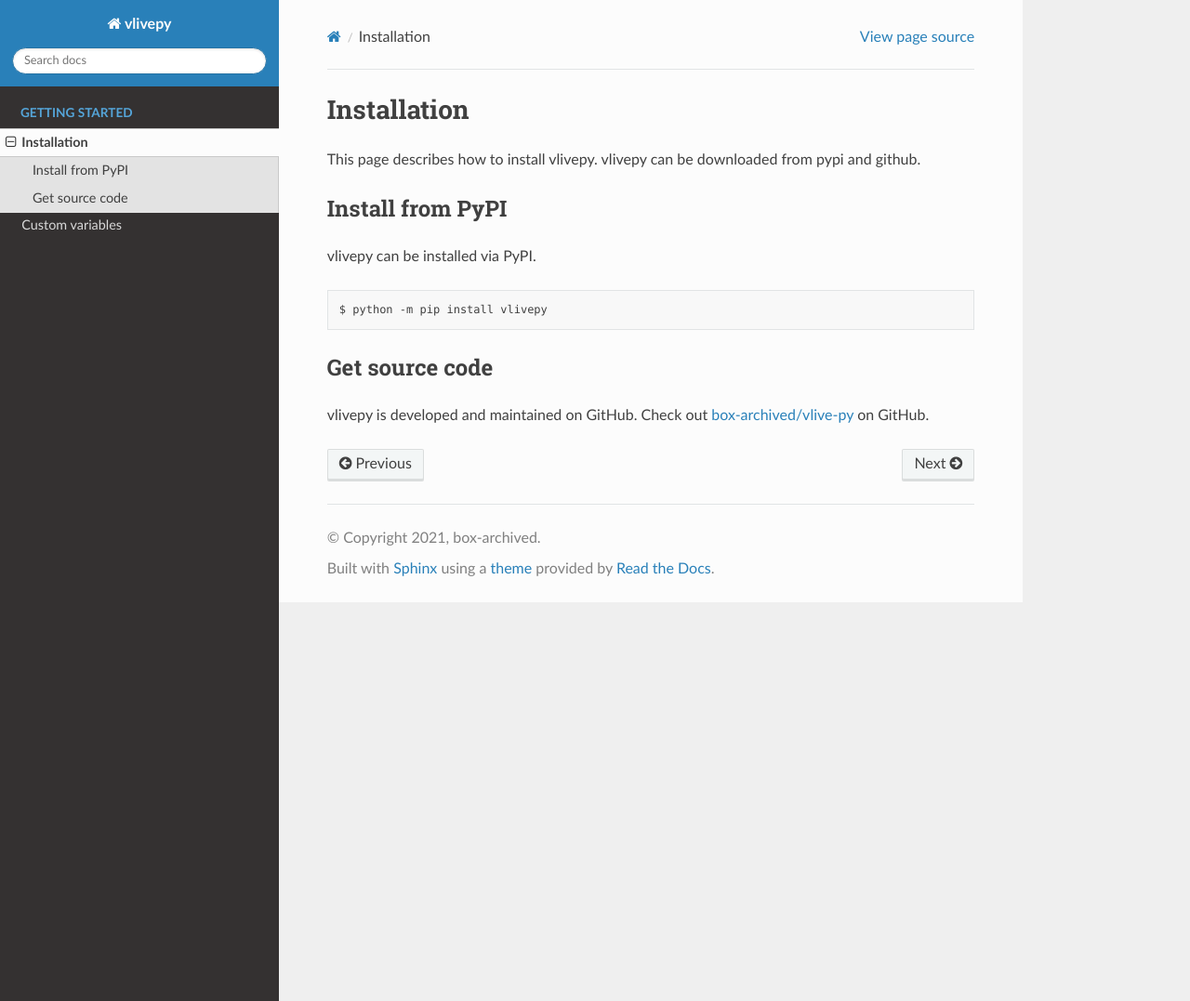
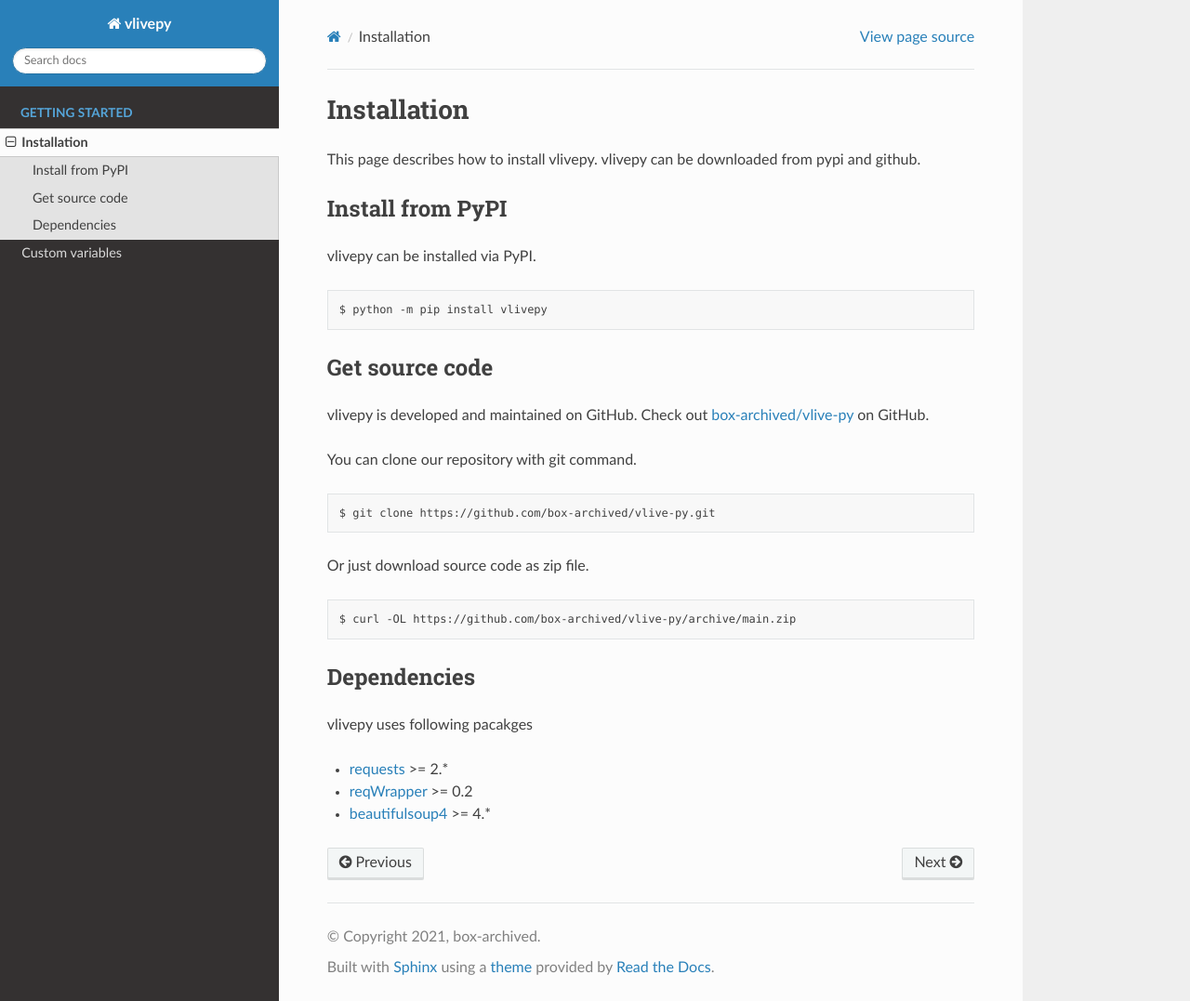
Before and after one commit to box-archived/vlive-py, a Sphinx documentation site: the page built from docs/installation.rst, in a window 1280 px wide and 1077 px high. Shown: the whole window at 93% size. Built offline with Sphinx 7.4.7 and the Read the Docs theme 2.0.0, drawn with Linux system fonts in a browser that asks for light colours.

Commit message:
End writing installation.rst

```diff
--- a/docs/installation.rst
+++ b/docs/installation.rst
@@ -13,3 +13,23 @@
 Get source code
 ---------------
 vlivepy is developed and maintained on GitHub. Check out `box-archived/vlive-py <https://github.com/box-archived/vlive-py>`_ on GitHub.
+
+You can clone our repository with git command.
+
+.. code-block:: shell
+
+   $ git clone https://github.com/box-archived/vlive-py.git
+
+Or just download source code as zip file.
+
+.. code-block:: shell
+
+    $ curl -OL https://github.com/box-archived/vlive-py/archive/main.zip
+
+Dependencies
+------------
+vlivepy uses following pacakges
+
+- `requests <https://pypi.org/project/requests/>`_ >= 2.*
+- `reqWrapper <https://pypi.org/project/reqWrapper/>`_ >= 0.2
+- `beautifulsoup4 <https://pypi.org/project/beautifulsoup4/>`_ >= 4.*
```
